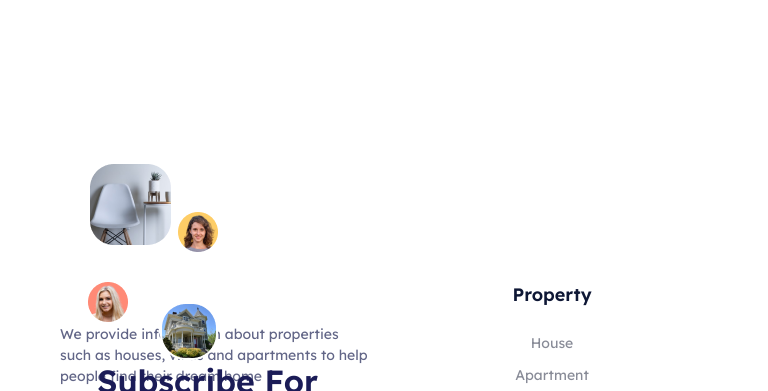
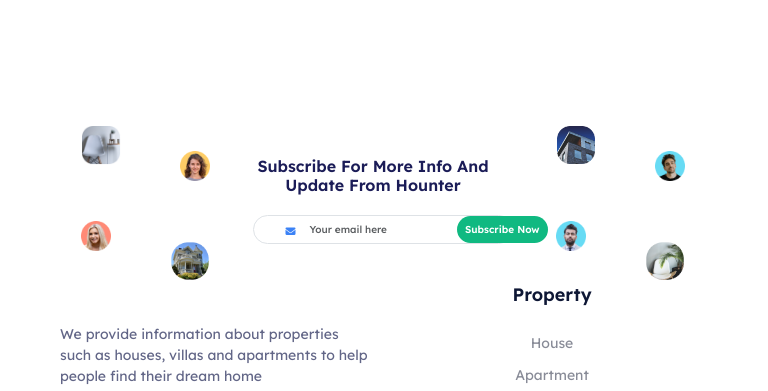
Before and after one commit to mithunmodakdu/ss-hw27-Hounter, a plain HTML site: page index.html in a window 768 px wide. Shown: the part 5818-6209 px from the top of the page. Drawn offline with Linux system fonts and the light colour scheme.

Commit message:
Subscribe part has been made responsive for xxl xl lg md

```diff
--- a/css/media.css
+++ b/css/media.css
@@ -358,6 +358,42 @@
     }
     /* article end */
 
+    /* subscribe start */
+    .subscribe_overlay {
+        height: 125px;
+        left: 35px;
+        top: 26px;
+    }
+    .subscribe_text_heading h1 {
+        font-size: 16px;
+    }
+    .subscribe_img1{
+        width: 40px;
+        top: 24px;
+    }
+    .subscribe_img4{
+        width: 40px;
+    }
+    .subscribe_img2{
+        width: 30px;
+    }
+    .subscribe_img3{
+        width: 30px;
+    }
+    .subscribe_btn {
+        padding: 5px 7px;
+        font-size: 10px;
+    }
+    #subscribe_input {
+        font-size: 10px;
+        padding: 6px 55px;
+    }
+    .subscribe_email_icon {
+        top: 11px;
+        font-size: 10px;
+    }
+    /* subscribe end */
+
 
 
 }
@@ -430,9 +466,17 @@
         padding: 25px;
     }
 
+    /* review part end */
 
 
-    /* review part end */
+    /* subscribe start */
+    .subscribe_overlay {
+        top: 0px;
+    }
+    .subscribe_text_heading h1 {
+        font-size: 24px;
+    }
+    /* subscribe end */
 
 
 
--- a/index.html
+++ b/index.html
@@ -836,7 +836,7 @@
         </div>
 
         <!-- overlay -->
-        <div class="subscribe_overlay d-lg-flex justify-content-lg-around align-items-lg-center">
+        <div class="subscribe_overlay d-md-flex justify-content-md-around align-items-md-center">
 
             <!-- subscribe_images_container1 -->
             <div class="subscribe_images_container ">
```
